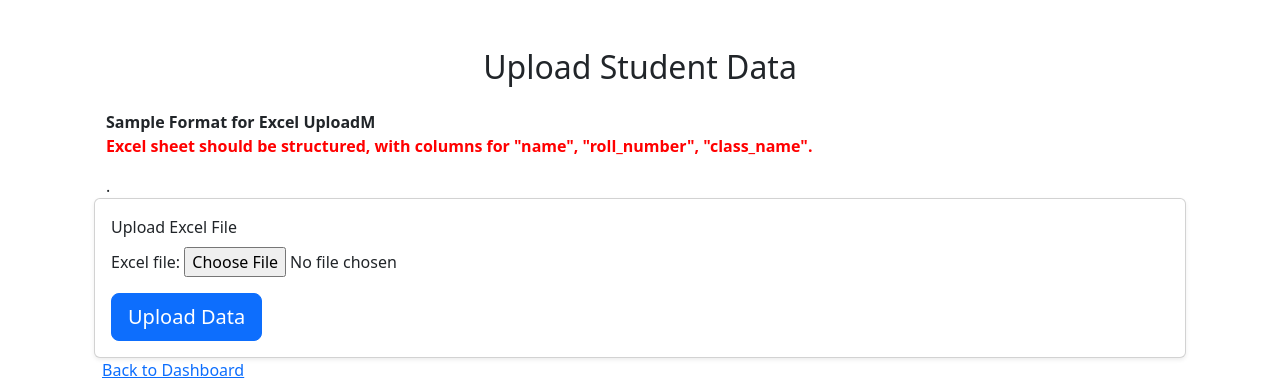
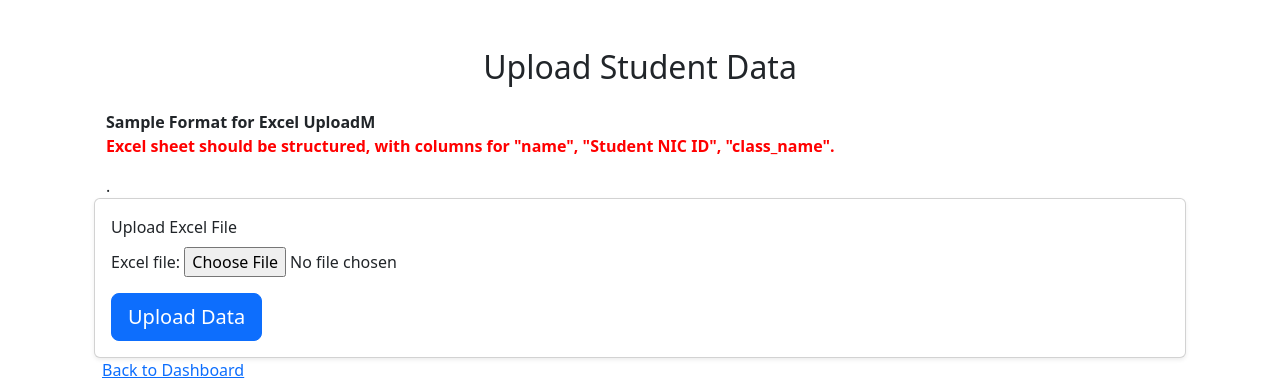
Before and after one commit to blaze0081/PadhaiWithAI, a Django app: page /upload-student-data/ in a window 1280 px wide. Shown: the part 40-422 px from the top of the page. Run offline with Django 5.2, Linux system fonts and the light colour scheme; the visitor is signed in with stand-in values (Sample User, id 1); some libraries are stand-ins or nearby versions.

Commit message:
title change for student excel format

```diff
--- a/school_project/school_app/templates/upload_student_data.html
+++ b/school_project/school_app/templates/upload_student_data.html
@@ -8,7 +8,7 @@
         <div class="container mt-6">
             <b>Sample Format for Excel UploadM</b>
             <p style="color: red; font-weight: bold;">
-                Excel sheet should be structured, with columns for "name", "roll_number", "class_name".
+                Excel sheet should be structured, with columns for "name", "Student NIC ID", "class_name".
             </p>          .
             </div>
 
```
